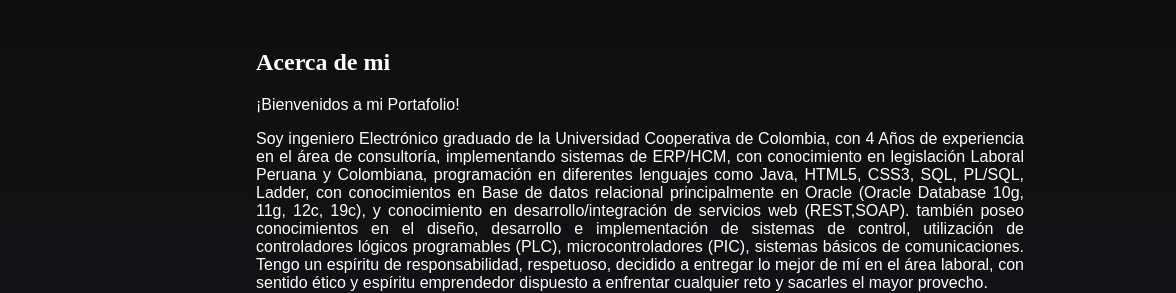
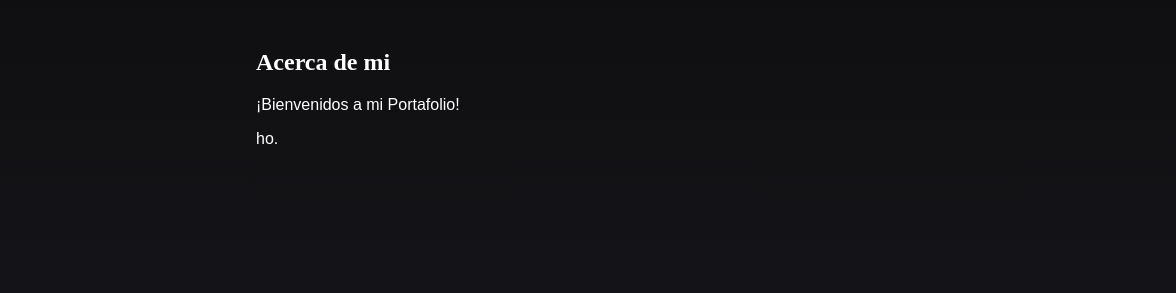
Before and after one commit to cesarft27/mi_primera_web, a plain HTML site: page index.html in a window 1280 px wide. Shown: the part 670-963 px from the top of the page, 0-1176 px from the left. Drawn offline with nearby package versions, Linux system fonts and the light colour scheme; a web font is replaced by a local one.

Commit message:
Mi primer cambio

```diff
--- a/index.html
+++ b/index.html
@@ -45,8 +45,7 @@
 				<div class="Container">
 					<h2>Acerca de mi</h2>
 					<p>¡Bienvenidos a mi Portafolio!</p>
-					<p>Soy ingeniero Electrónico graduado de la Universidad Cooperativa de Colombia, con 4 Años de experiencia en el área de consultoría, implementando sistemas de ERP/HCM, con conocimiento en legislación Laboral Peruana y Colombiana, programación en diferentes lenguajes como Java, HTML5, CSS3, SQL, PL/SQL, Ladder, con conocimientos en Base de datos relacional principalmente en Oracle (Oracle Database 10g, 11g, 12c, 19c), y conocimiento en desarrollo/integración de servicios web (REST,SOAP). también poseo conocimientos en el diseño, desarrollo e implementación de sistemas de control, utilización de controladores lógicos programables (PLC), microcontroladores (PIC), sistemas básicos de comunicaciones.
-						Tengo un espíritu de responsabilidad, respetuoso, decidido a entregar lo mejor de mí en el área laboral, con sentido ético y espíritu emprendedor dispuesto a enfrentar cualquier reto y sacarles el mayor provecho.</p>
+					<p>ho.</p>
 				</div>
 			</section>
 
```
